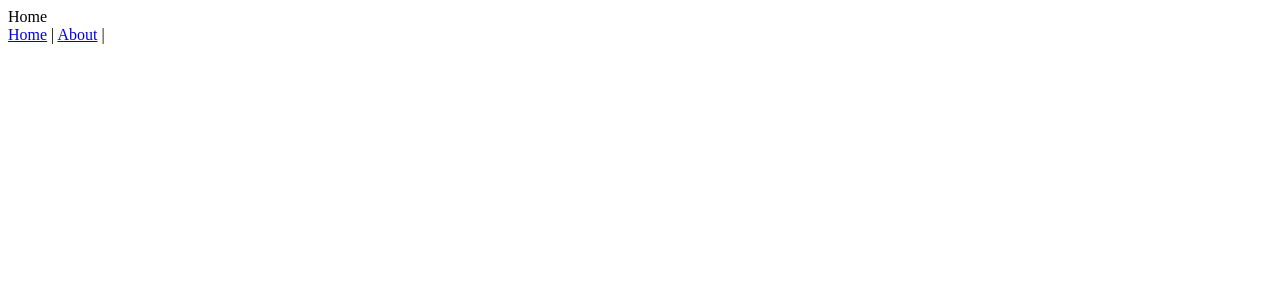
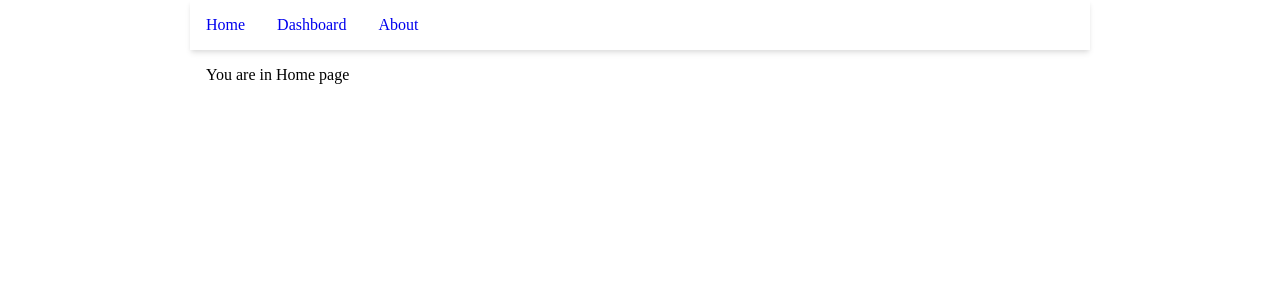
Before and after one commit to collegewap/react-router-v6-example, a React (Create React App) app: page / in a window 1280 px wide. Shown: the top 300 px of the page. Built offline with nearby package versions, Linux system fonts and the light colour scheme.

Commit message:
Basic routing

```diff
--- a/src/App.js
+++ b/src/App.js
@@ -4,22 +4,38 @@ import { Routes, Route, Link } from "react-router-dom";
 function App() {
   return (
     <div className="App">
-      <Routes>
-        <Route path="/" element={<Home />}></Route>
-        <Route path="/about" element={<About />}></Route>
-      </Routes>
       <nav>
-        <Link to="/">Home</Link> | <Link to="/about">About</Link> |
+        <ul>
+          <li>
+            <Link to="/">Home</Link>
+          </li>
+          <li>
+            <Link to="/dashboard">Dashboard</Link>
+          </li>
+          <li>
+            <Link to="/about">About</Link>
+          </li>
+        </ul>
       </nav>
+      <div className="main">
+        <Routes>
+          <Route path="/" element={<Home />}></Route>
+          <Route path="/about" element={<About />}></Route>
+          <Route path="*" element={<NotFound />}></Route>
+        </Routes>
+      </div>
     </div>
   );
 }
 
 export const Home = () => {
-  return <div>Home</div>;
+  return <div>You are in Home page</div>;
 };
 export const About = () => {
-  return <div>About</div>;
+  return <div>This is the page where you put details about yourself</div>;
+};
+export const NotFound = () => {
+  return <div>This is a 404 page</div>;
 };
 
 export default App;
--- a/src/index.css
+++ b/src/index.css
@@ -1,3 +1,23 @@
 body {
+  margin: 0 auto;
+  max-width: 900px;
+}
+nav ul {
+  display: flex;
+  list-style-type: none;
   margin: 0;
+  padding: 0;
+  box-shadow: 0 4px 6px -1px rgba(0, 0, 0, 0.1),
+    0 2px 4px -1px rgba(0, 0, 0, 0.06);
 }
+
+nav ul li {
+  padding: 1rem;
+}
+
+nav a {
+  text-decoration: none;
+}
+.main {
+  padding: 1rem;
+}
--- a/src/index.js
+++ b/src/index.js
@@ -1,6 +1,7 @@
 import React from "react";
 import ReactDOM from "react-dom";
 import App from "./App";
+import "./index.css";
 import { BrowserRouter } from "react-router-dom";
 
 ReactDOM.render(
```
